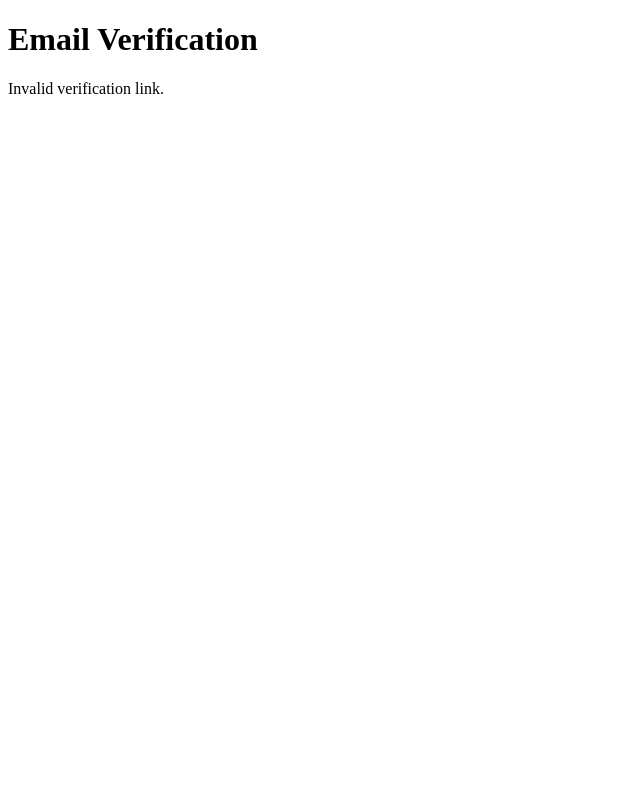
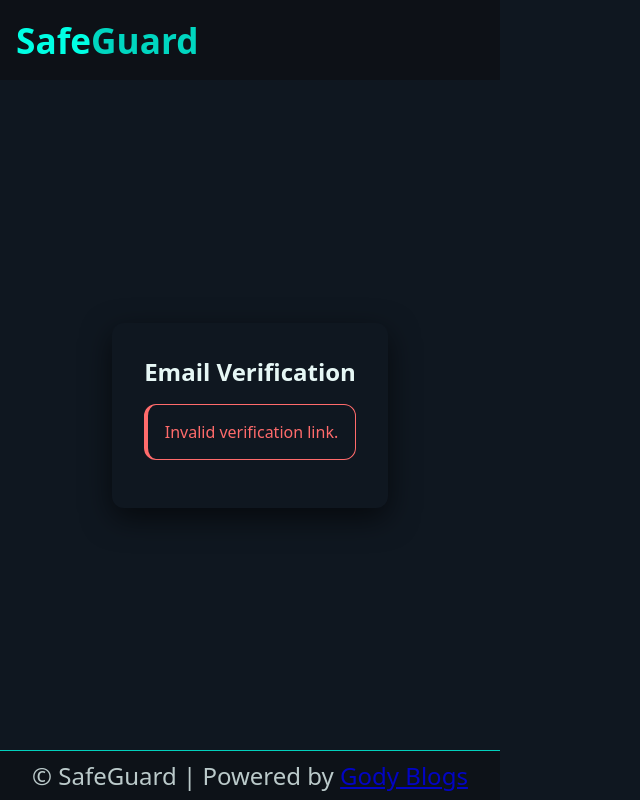
Before and after one commit to godyblog/Safeguard, a plain HTML site: page verified/index.html in a window 1280 px wide. Shown: the whole page, without its empty margins (0-640 px from the left). Drawn offline with Linux system fonts and the light colour scheme.

Commit message:
Added email verify validation check

```diff
--- /dev/null
+++ b/verified/JavaScript.js
@@ -0,0 +1,58 @@
+import { initializeApp } from "https://www.gstatic.com/firebasejs/12.6.0/firebase-app.js";
+import { getAuth, applyActionCode, checkActionCode } from "https://www.gstatic.com/firebasejs/12.6.0/firebase-auth.js";
+import { getAnalytics } from "https://www.gstatic.com/firebasejs/12.6.0/firebase-analytics.js";
+
+const firebaseConfig = {
+    apiKey: "AIzaSyB2IoBPgUnumshpcdg28AvbRMONdSYMEAU",
+    authDomain: "safeguard-76e36.firebaseapp.com",
+    projectId: "safeguard-76e36",
+    storageBucket: "safeguard-76e36.firebasestorage.app",
+    messagingSenderId: "639820898310",
+    appId: "1:639820898310:web:58bddb80f77ee9c0b6a387",
+    measurementId: "G-03Q9HBBQEF"
+};
+
+const app = initializeApp(firebaseConfig);
+getAnalytics(app);
+const auth = getAuth(app);
+
+const urlParams = new URLSearchParams(window.location.search);
+const oobCode = urlParams.get('oobCode');
+
+const messageDiv = document.getElementById('messageDiv');
+const loginBtn = document.getElementById('loginBtn');
+
+async function verifyEmail() {
+    if (!oobCode) {
+        messageDiv.textContent = "Invalid verification link.";
+        messageDiv.style.borderColor = "var(--danger)";
+        messageDiv.style.color = "var(--danger)";
+        return;
+    }
+
+    try {
+        // Check if code is valid
+        const info = await checkActionCode(auth, oobCode);
+
+        // Apply the email verification
+        await applyActionCode(auth, oobCode);
+
+        messageDiv.textContent = `Email successfully verified for ${info.data.email}! You can now log in.`;
+        messageDiv.style.borderColor = "var(--accent-2)";
+        messageDiv.style.color = "var(--accent-2)";
+
+        loginBtn.hidden = false;
+
+    } catch (err) {
+        messageDiv.textContent = `Verification failed: ${err.message}`;
+        messageDiv.style.borderColor = "var(--danger)";
+        messageDiv.style.color = "var(--danger)";
+    }
+}
+
+loginBtn.addEventListener('click', () => {
+    window.location.href = '/login.html';
+});
+
+// Run verification on page load
+verifyEmail();
--- a/verified/index.html
+++ b/verified/index.html
@@ -1,56 +1,31 @@
 <!DOCTYPE html>
 <html lang="en">
 <head>
-  <meta charset="UTF-8">
-  <title>Email Verification</title>
+    <meta charset="UTF-8">
+    <meta name="viewport" content="width=device-width, initial-scale=1.0">
+    <title>Email Verification | SafeGuard</title>
+    <link rel="stylesheet" href="https://cdnjs.cloudflare.com/ajax/libs/font-awesome/6.5.2/css/all.min.css">
+    <link rel="stylesheet" href="/verified/styles.css">
 </head>
 <body>
-  <h1>Email Verification</h1>
-  <p id="status">Verifying your email...</p>
+    <header>
+        <a href="/" class="logo"><span>Safe</span><span>Guard</span></a>
+    </header>
 
-  <script type="module">
-    import { initializeApp } from "https://www.gstatic.com/firebasejs/12.6.0/firebase-app.js";
-    import { getAuth, applyActionCode } from "https://www.gstatic.com/firebasejs/12.6.0/firebase-auth.js";
+    <main>
+        <div class="wrap">
+            <h2>Email Verification</h2>
+            <div id="messageDiv" class="messageDiv" role="alert"></div>
+            <div id="actionDiv" class="actions">
+                <button id="loginBtn" hidden>Go to Login</button>
+            </div>
+        </div>
+    </main>
 
-    const firebaseConfig = {
-  apiKey: "AIzaSyB2IoBPgUnumshpcdg28AvbRMONdSYMEAU",
-  authDomain: "safeguard-76e36.firebaseapp.com",
-  projectId: "safeguard-76e36",
-  storageBucket: "safeguard-76e36.firebasestorage.app",
-  messagingSenderId: "639820898310",
-  appId: "1:639820898310:web:58bddb80f77ee9c0b6a387",
-  measurementId: "G-03Q9HBBQEF"
-};
+    <footer>
+        <p>&COPY; <span id="copyrightYear"></span> SafeGuard | Powered by <a href="https://facebook.com/godlovetikum" target="_blank" rel="noreferrer noopener">Gody Blogs</a></p>
+    </footer>
 
-
-    const app = initializeApp(firebaseConfig);
-    const auth = getAuth(app);
-
-    async function verifyEmail() {
-      const params = new URLSearchParams(window.location.search);
-      const mode = params.get('mode');
-      const oobCode = params.get('oobCode');
-      const continueUrl = '/login.html';
-
-      const status = document.getElementById('status');
-
-      if (mode === 'verifyEmail' && oobCode) {
-        try {
-          await applyActionCode(auth, oobCode);
-          status.textContent = "Email verified! Redirecting...";
-          setTimeout(() => {
-            window.location.href = continueUrl;
-          }, 2000);
-        } catch (error) {
-          console.error(error);
-          status.textContent = "Verification failed. The link may have expired.";
-        }
-      } else {
-        status.textContent = "Invalid verification link.";
-      }
-    }
-
-    verifyEmail();
-  </script>
+    <script type="module" src="/verified/JavaScript.js"></script>
 </body>
 </html>
--- /dev/null
+++ b/verified/styles.css
@@ -0,0 +1,91 @@
+:root {
+    --bg: #0d1117;
+    --panel: #0f1720;
+    --text: #e6f7f5;
+    --accent: #00ffe4;
+    --accent-2: #00d6c0;
+    --danger: #ff6b6b;
+    --radius: 12px;
+    --shadow: 0 10px 30px rgba(0, 0, 0, 0.6);
+    --focus: 3px solid rgba(0, 255, 228, 0.12);
+}
+
+* {
+    box-sizing: border-box;
+    margin: 0;
+    padding: 0;
+    font-family: 'Poppins', system-ui, -apple-system, "Segoe UI", Roboto, Arial, sans-serif;
+}
+
+body {
+    max-width: 500px;
+    color: var(--text);
+    min-height: 100vh;
+    display: flex;
+    flex-direction: column;
+    align-items: center;
+    justify-content: space-between;
+    //background: url("https://images.unsplash.com/photo-1517430816045-df4b7de11d1d?auto=format&fit=crop&q=80&w=1470") no-repeat center center / cover;
+    position: relative;
+    background-color: var(--panel); //rgba(10, 10, 26, 0.85);
+    background-blend-mode: multiply;
+}
+
+header {
+    width: 100%;
+    padding: 1rem;
+    background: var(--bg);
+    border-bottom: 2px solid var(--focus);
+}
+
+.logo {
+    font-size: 2.2rem;
+    font-weight: 800;
+    text-decoration: none;
+}
+
+.logo span:first-child { color: var(--accent); }
+.logo span:last-child { color: var(--accent-2); font-weight: 700; }
+
+.wrap {
+    background: var(--panel);
+    padding: 2rem;
+    border-radius: var(--radius);
+    box-shadow: var(--shadow);
+    max-width: 500px;
+    width: 100%;
+    text-align: center;
+}
+
+.messageDiv {
+    margin: 1rem 0;
+    padding: 1rem;
+    border: 1px solid;
+    border-left: 4px solid;
+    border-radius: var(--radius);
+}
+
+.actions button {
+    margin-top: 1rem;
+    padding: 0.8rem 1.5rem;
+    border-radius: var(--radius);
+    border: none;
+    background: var(--accent-2);
+    color: #000;
+    font-weight: 600;
+    cursor: pointer;
+}
+
+.actions button:hover {
+    background: var(--accent);
+}
+
+footer {
+    width: 100%;
+    text-align: center;
+    font-size: 1.5rem;
+    opacity: 0.8;
+    padding: 8px;
+    background: var(--bg);
+    border-top: 1px solid var(--accent);
+}
```
